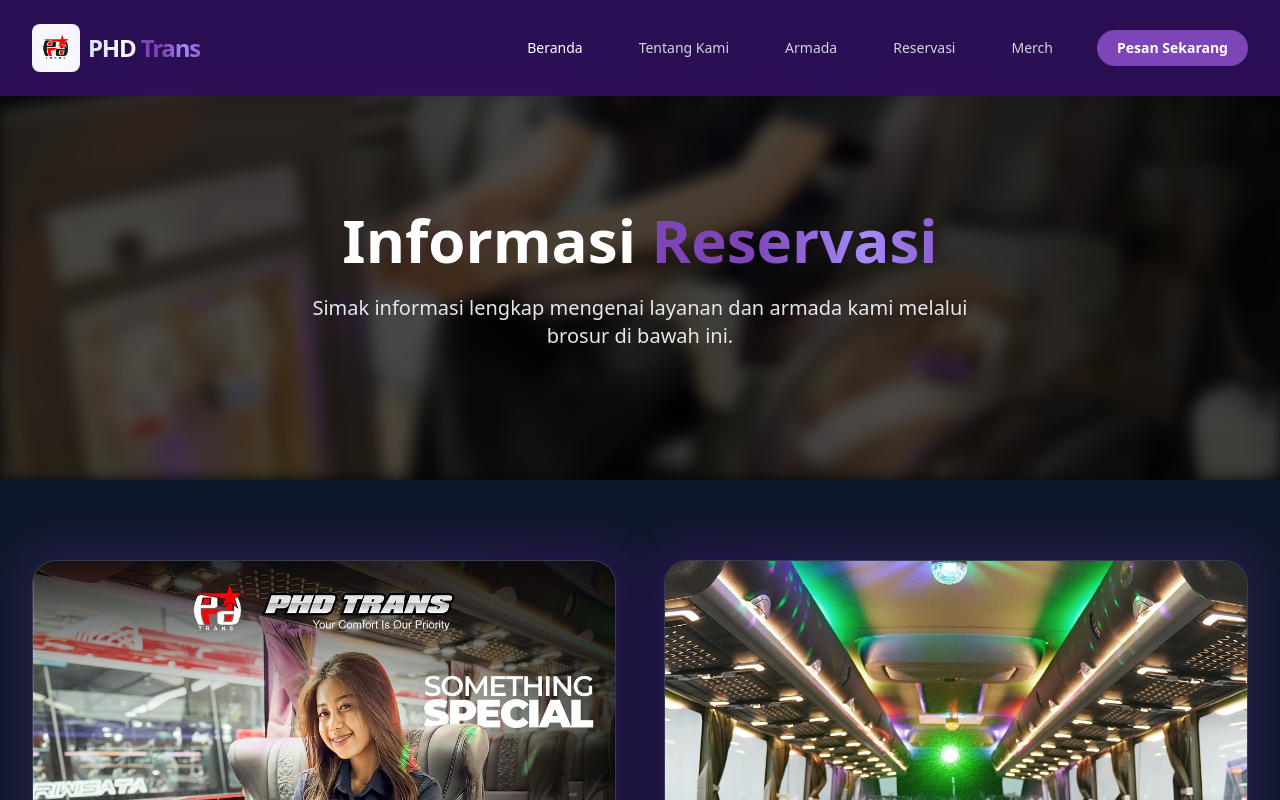
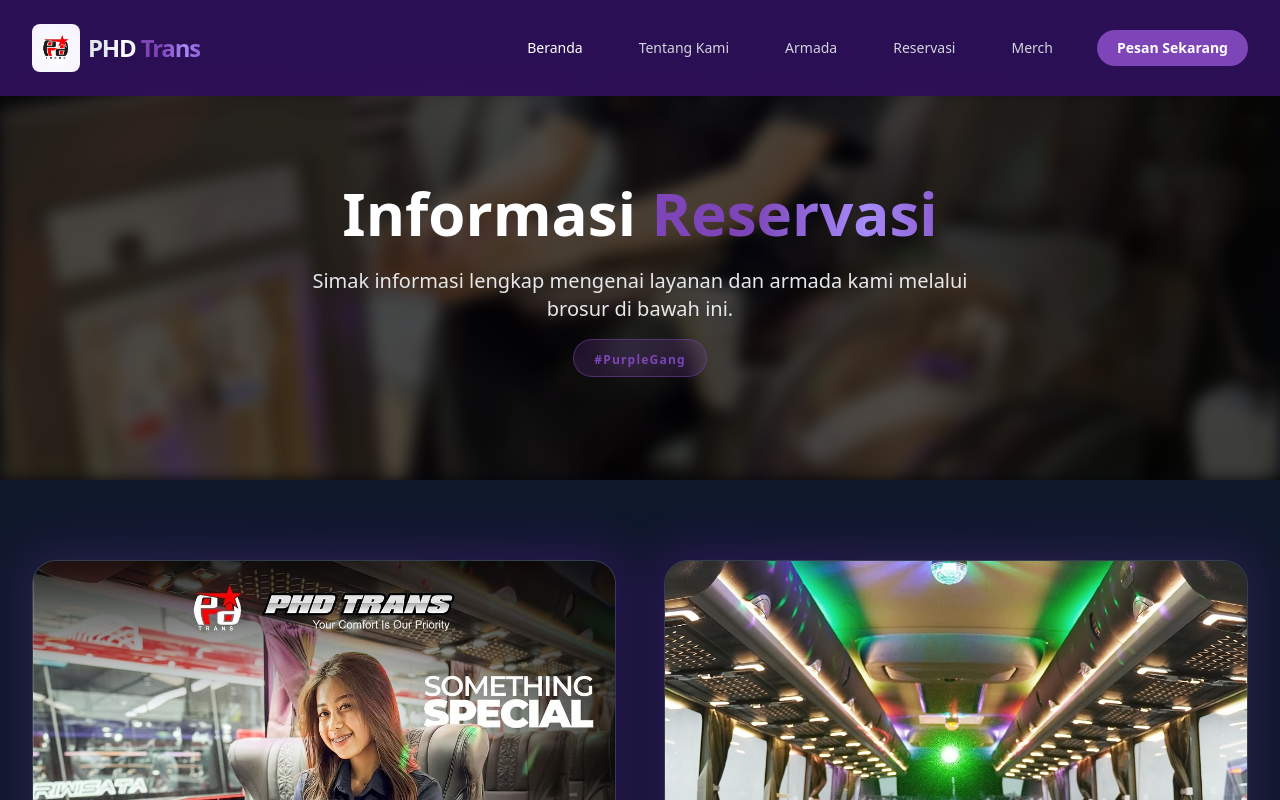
Before and after one commit to Rangga11268/phd-trans, a Next.js app: page /reservation in a window 1280 px wide. Shown: the top 800 px of the page. Built offline with nearby package versions, Linux system fonts and the light colour scheme.

Commit message:
feat: add reservation and about pages, new footer and hero components, and bus image asset.

```diff
--- a/app/about/page.tsx
+++ b/app/about/page.tsx
@@ -46,6 +46,18 @@
                 <p>
                   Dikenal dengan identitas warna ungu khas atau <span className="text-purple-400 font-semibold">"Purple Gank"</span>, kami hadir untuk memberikan pengalaman perjalanan yang tak terlupakan.
                 </p>
+
+                {/* Decorative Bus Vector */}
+                <div className="relative my-8 flex justify-center">
+                  <div className="relative w-64 h-32">
+                    <Image
+                      src="/assets/img/Busvector1.png"
+                      alt="PHD Trans Bus"
+                      fill
+                      className="object-contain opacity-80"
+                    />
+                  </div>
+                </div>
 
                 <div className="bg-white/5 p-6 rounded-2xl border-l-4 border-primary my-8">
                   <p className="italic text-lg text-gray-200 mb-4">
--- a/app/reservation/page.tsx
+++ b/app/reservation/page.tsx
@@ -20,9 +20,14 @@
           <h1 className="text-4xl md:text-6xl font-bold text-white mb-6 animate-fade-in-up">
             Informasi <span className="text-shiny-purple">Reservasi</span>
           </h1>
-          <p className="text-xl text-gray-200 max-w-2xl mx-auto animate-fade-in-up delay-100">
+          <p className="text-xl text-gray-200 max-w-2xl mx-auto mb-4 animate-fade-in-up delay-100">
             Simak informasi lengkap mengenai layanan dan armada kami melalui brosur di bawah ini.
           </p>
+          <div className="animate-fade-in-up delay-150">
+            <span className="inline-block px-5 py-1.5 bg-primary/20 border border-primary/50 rounded-full backdrop-blur-sm">
+              <span className="text-primary font-bold text-xs tracking-widest">#PurpleGang</span>
+            </span>
+          </div>
         </div>
       </section>
 
--- a/components/Footer.tsx
+++ b/components/Footer.tsx
@@ -31,6 +31,9 @@
             <p className="text-gray-400 leading-relaxed text-sm">
               Layanan bus pariwisata premium di Nganjuk. Nikmati kenyamanan, keamanan, dan kemewahan di setiap perjalanan wisata Anda bersama armada modern kami.
             </p>
+            <div className="inline-block px-4 py-1.5 bg-primary/10 border border-primary/30 rounded-full">
+              <span className="text-primary font-bold text-xs tracking-widest">#PurpleGang</span>
+            </div>
           </div>
 
           {/* Contact Column */}
--- a/components/Hero.tsx
+++ b/components/Hero.tsx
@@ -21,9 +21,14 @@
         <h1 className="text-4xl sm:text-6xl md:text-7xl font-bold text-white tracking-tight mb-6 animate-fade-in-up">
           Nikmati <span className="text-shiny-purple">Kemewahan</span> Wisata Anda
         </h1>
-        <p className="text-lg sm:text-xl text-gray-200 max-w-2xl mb-10 animate-fade-in-up delay-100">
+        <p className="text-lg sm:text-xl text-gray-200 max-w-2xl mb-6 animate-fade-in-up delay-100">
           PHD Trans menawarkan layanan bus pariwisata premium dengan kenyamanan dan keamanan terbaik untuk perjalanan wisata Anda di seluruh Indonesia.
         </p>
+        <div className="mb-10 animate-fade-in-up delay-150">
+          <span className="inline-block px-6 py-2 bg-primary/20 border border-primary/50 rounded-full backdrop-blur-sm">
+            <span className="text-primary font-bold text-sm tracking-widest">#PurpleGang</span>
+          </span>
+        </div>
         <div className="flex flex-col sm:flex-row gap-4 animate-fade-in-up delay-200">
           <a
             href="#fleet"
```
Also changed, not shown: public/assets/img/Busvector1.png (added).
